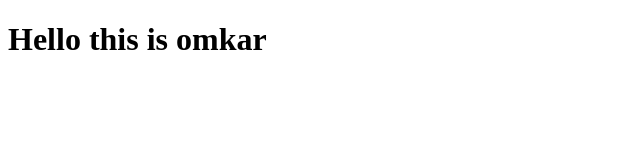
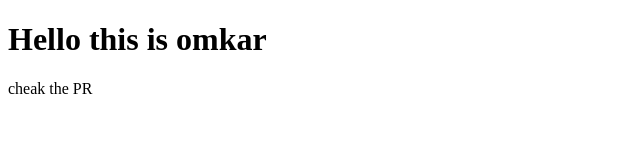
Before and after one commit to omkarpatke/practice-pull-request, a plain HTML site: page index.html in a window 1280 px wide. Shown: the whole page, without its empty margins (0-640 px from the left). Drawn offline with Linux system fonts and the light colour scheme.

Commit message:
add some text

```diff
--- a/index.html
+++ b/index.html
@@ -8,5 +8,7 @@
 </head>
 <body>
     <h1>Hello this is omkar</h1>
+
+    <p>cheak the PR</p>
 </body>
 </html>
```
